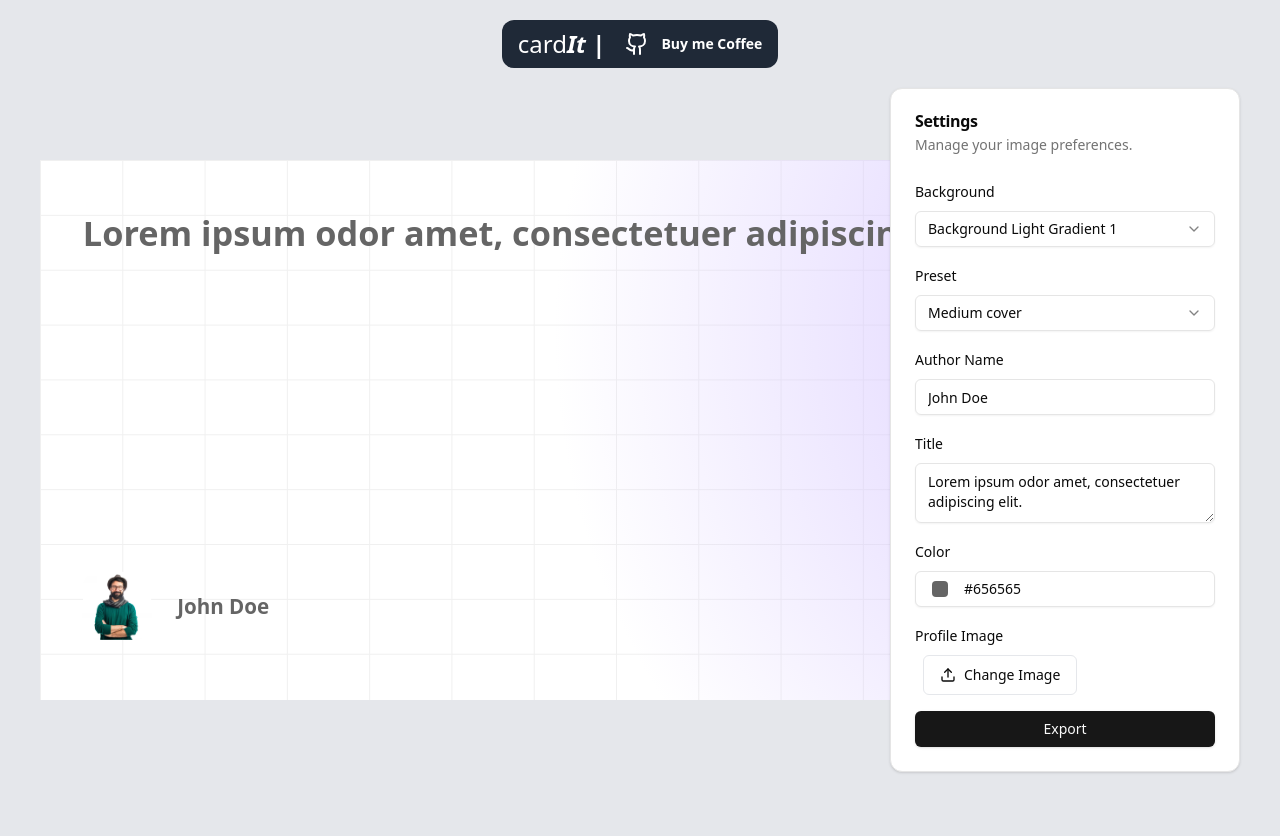
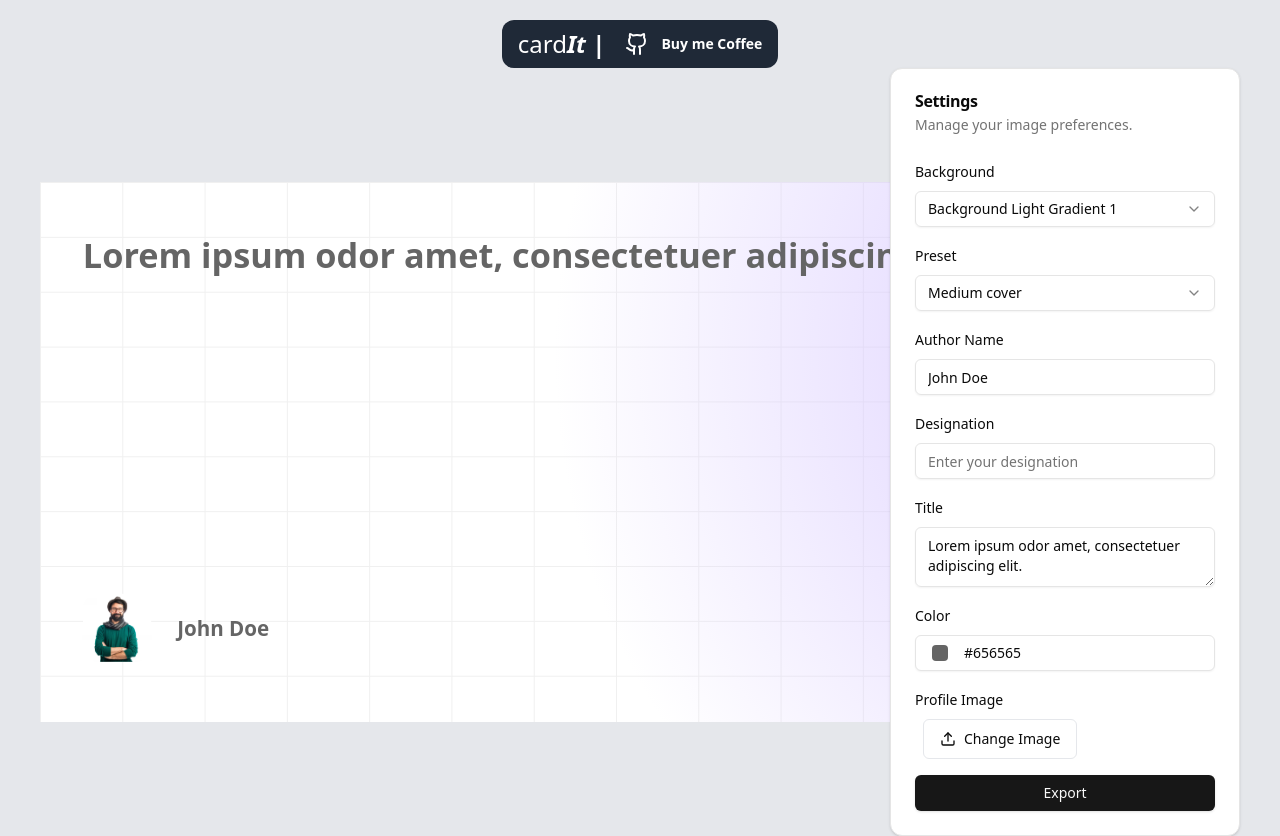
Before and after one commit to Bawanthathilan/cardIt, a Next.js app: page / in a window 1280 px wide. Before the commit the page ends 800 px from the top, so only its background shows below. Built offline with nearby package versions, Linux system fonts and the light colour scheme.

Commit message:
add designation field

```diff
--- a/src/_store/index.ts
+++ b/src/_store/index.ts
@@ -9,6 +9,7 @@ interface States {
   authorName:string;
   Title:string
   textColor:string
+  designation:string
 }
 
 // Action types
@@ -19,6 +20,7 @@ interface Actions {
   setAuthorName: (name: string) => void;
   setTitle:(name:string)=>void;
   settextColor:(color:string)=>void;
+  setDesignation:(designation:string)=>void;
 }
 
 // useCounterStore
@@ -31,6 +33,7 @@ export const useSettingStore = create<States & Actions>((set) => ({
   authorName: 'John Doe',
   Title:'Lorem ipsum odor amet, consectetuer adipiscing elit.',
   textColor:'#656565',
+  designation:'',
 
   // Actions
   setBg: (newBg: string) => set((state) => ({ ...state, bg: newBg })),
@@ -39,4 +42,5 @@ export const useSettingStore = create<States & Actions>((set) => ({
   setAuthorName: (name) => set((state) => ({ ...state, authorName: name })),
   setTitle: (title) => set((state) => ({ ...state, Title: title })),
   settextColor: (color) => set((state) => ({ ...state, textColor: color })),
+  setDesignation: (designation) => set((state) => ({ ...state, designation: designation })),
 }));
--- a/src/app/page.tsx
+++ b/src/app/page.tsx
@@ -5,7 +5,7 @@ import { sizes } from "@/data/sizes";
 import { useSettingStore } from "@/_store";
 
 export default function Home():any {
-  const { bg, size, authorImage, authorName, textColor, Title } =
+  const { bg, size, authorImage, authorName, textColor, Title , designation } =
     useSettingStore((state) => state);
   const selectedBg = BACKGROUND_OPTIONS.find((option) => option.name === bg);
   const selectedSize:any = sizes.find((option) => option.label === size);
@@ -18,7 +18,7 @@ export default function Home():any {
 
 
   return (
-    <div className="grid grid-cols-12 gap-4 w-full mt-5 items-center px-10">
+    <div className="grid grid-cols-12 gap-4 w-full items-center px-10">
       <div className="screen grid grid-cols-7 col-span-12 md:col-span-8">
         <svg
           className="mainSvg"
@@ -84,6 +84,19 @@ export default function Home():any {
               {authorName}
             </text>
           )}
+
+           {/* designation Name */}
+           {designation && (
+            <text
+              x="160"
+              y={selectedSize?.height - 80}
+              fontSize="20"
+              className=" font-bold text-white"
+              fill={textColor}
+            >
+              {designation}
+            </text>
+          )}
         </svg>
       </div>
       <div className="sidepanel grid col-span-12 md:col-span-4 justify-end">
--- a/src/components/SidePanel.tsx
+++ b/src/components/SidePanel.tsx
@@ -51,6 +51,8 @@ export default function SidePanel() {
     textColor,
     setTitle,
     Title,
+    designation,
+    setDesignation
   } = useSettingStore((state) => state);
 
   const handleBackgroundChange = (newBg: string) => {
@@ -139,6 +141,15 @@ export default function SidePanel() {
           />
         </div>
         <div className="space-y-2">
+          <Label htmlFor="designation">Designation</Label>
+          <Input
+            id="designation"
+            placeholder="Enter your designation"
+            value={designation}
+            onChange={(e) => setDesignation(e.target.value)}
+          />
+        </div>
+        <div className="space-y-2">
           <Label htmlFor="author-name">Title</Label>
           <Textarea
             id="author-name"
```
